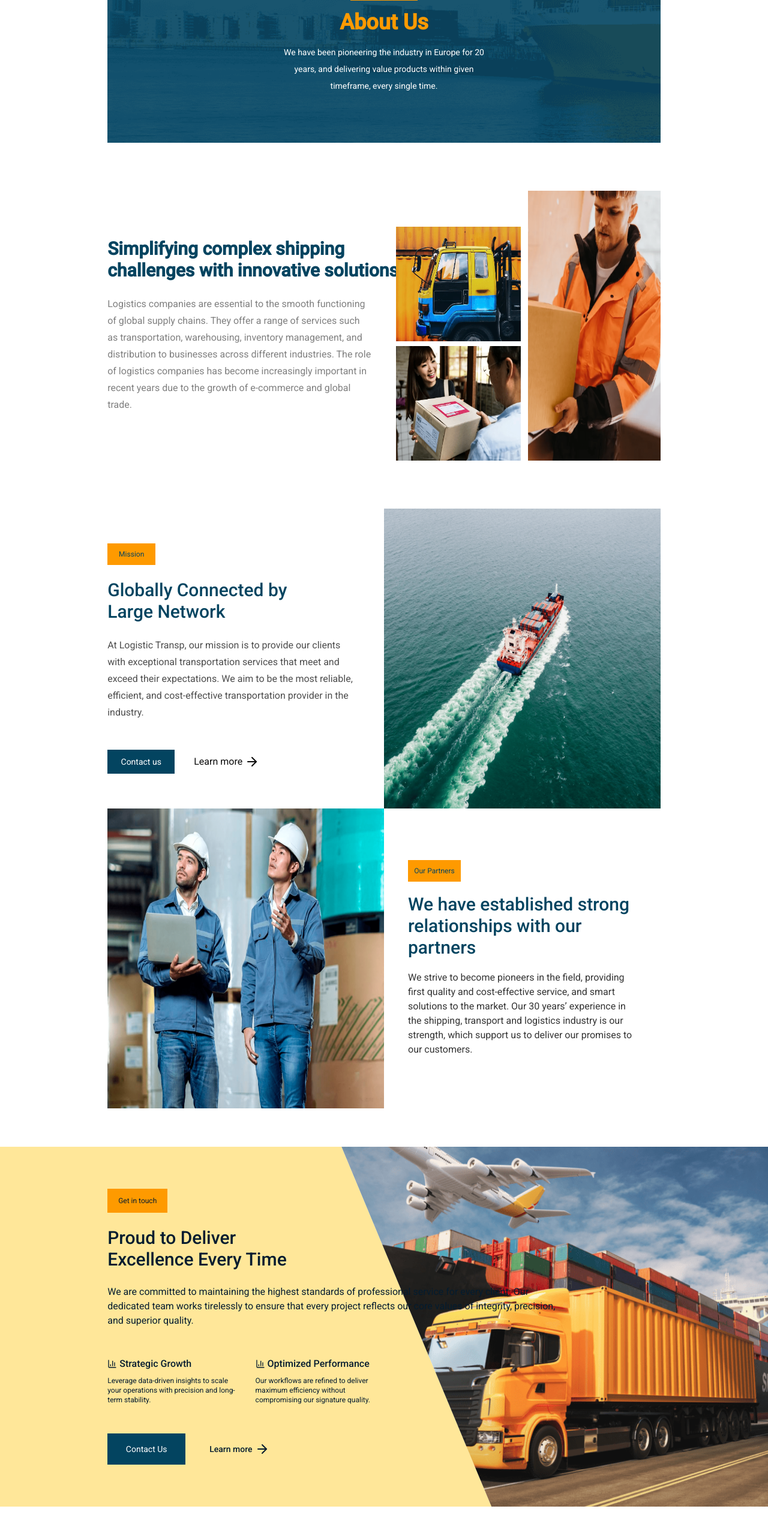
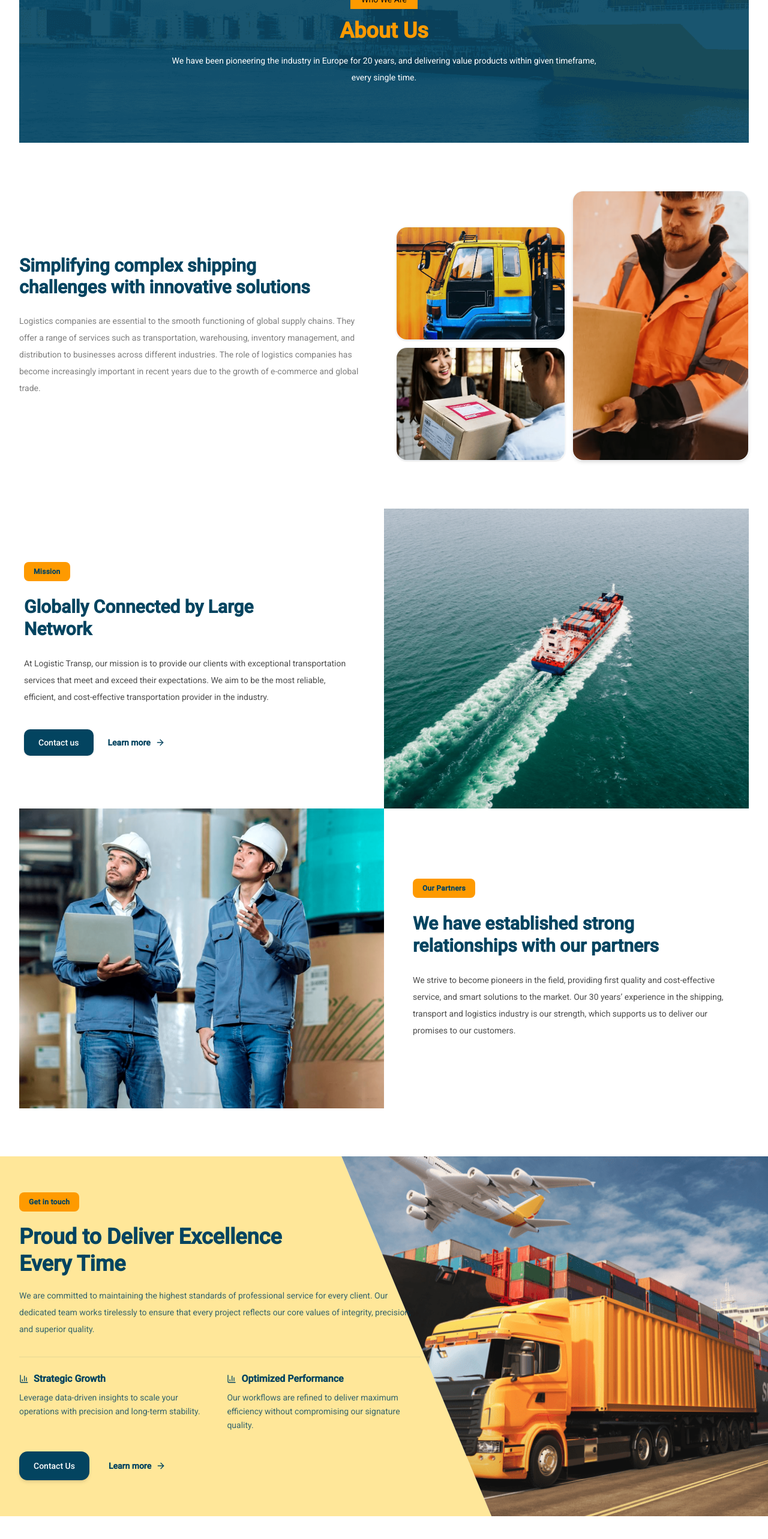
Before and after one commit to KellsCodes/cargolite, a Next.js app: page /about in a window 1280 px wide. Shown: the part 220-2786 px from the top of the page at 60% size. Built offline with nearby package versions, Linux system fonts and the light colour scheme.

Commit message:
feat: add mobile responsiveness to the about section layout

```diff
--- a/app/about/page.tsx
+++ b/app/about/page.tsx
@@ -12,7 +12,7 @@ export default function AboutPage() {
         <div className="p-0">
             <Layout>
                 <div
-                    className="w-[72vw] mx-auto h-[350px] bg-[#034460] flex flex-col items-center justify-center gap-y-4"
+                    className="w-[95vw] 2xl:w-[72vw] mx-auto h-[350px] bg-[#034460] flex flex-col items-center justify-center gap-y-4"
                     style={{
                         backgroundImage: 'url("/banner.png")',
                         backgroundSize: 'cover',
@@ -21,104 +21,157 @@ export default function AboutPage() {
                 >
                     <button className="h-8 w-28 flex items-center justify-center text-sm bg-chart-5">Who We Are</button>
                     <h1 className="text-4xl font-bold text-chart-5">About Us</h1>
-                    <p className="w-[40%] text-center text-white text-sm leading-7">
+                    <p className="w-[89%] md:w-[60%] w-[40%] text-center text-white text-sm leading-7">
                         We have been pioneering the industry in Europe for 20 years, and delivering value products within given timeframe, every single time.
                     </p>
                 </div>
 
-                <div className="grid grid-cols-2 w-[72vw] h-[450px] mx-auto my-20 gap-x-10">
-                    <div className="col-span-1 flex flex-col justify-center gap-y-6">
-                        <h2 className="text-3xl font-semibold text-[#034460] w-lg">
+                <div className="flex flex-col md:grid md:grid-cols-2 w-[95vw] 2xl:w-[72vw] h-auto md:h-[450px] mx-auto my-12 md:my-20 gap-y-12 md:gap-x-10">
+
+                    {/* Left Content Column */}
+                    <div className="flex flex-col justify-center gap-y-4 md:gap-y-6 text-center md:text-left">
+                        <h2 className="text-2xl lg:text-3xl font-semibold text-[#034460] max-w-lg mx-auto md:mx-0">
                             Simplifying complex shipping challenges with innovative solutions
                         </h2>
-                        <p className="text-md leading-7 text-black/50">
+                        <p className="text-sm md:text-md leading-6 md:leading-7 text-black/50 max-w-2xl mx-auto md:mx-0">
                             Logistics companies are essential to the smooth functioning of global supply chains. They offer a range of services such as transportation, warehousing, inventory management, and distribution to businesses across different industries. The role of logistics companies has become increasingly important in recent years due to the growth of e-commerce and global trade.
                         </p>
                     </div>
-                    <div className="col-span-1 h-full relative space-x-3">
-                        <div className="absolute bottom-0 left-0 right-[50%] top-15 flex flex-col gap-y-2">
-                            <div
-                                className="flex-1 min-h-0"
-                            >
-                                <img src="/img2-about.png" alt="." loading="lazy" className="h-full w-full contain" />
+
+                    {/* Right Image Composition Column */}
+                    <div className="grid grid-cols-2 gap-3 h-auto md:h-full md:relative md:flex md:gap-x-3 w-full group/container">
+
+                        {/* Left Stack Container (Image 2 and Image 3) */}
+                        <div className="col-span-1 flex flex-col gap-y-3 md:absolute md:bottom-0 md:left-0 md:right-[52%] md:top-15">
+                            {/* Image 2 */}
+                            <div className="aspect-[4/3] md:aspect-auto md:flex-1 min-h-0 rounded-2xl overflow-hidden border border-slate-100 shadow-sm">
+                                <img
+                                    src="/img2-about.png"
+                                    alt="Logistics operations"
+                                    loading="lazy"
+                                    className="h-full w-full object-cover transition-transform duration-700 ease-out hover:scale-110"
+                                />
                             </div>
-                            <div
-                                className="flex-1 min-h-0"
-                            >
-                                <img src="/img3-about.png" alt="." loading="lazy" className="h-full w-full contain" />
+                            {/* Image 3 */}
+                            <div className="aspect-[4/3] md:aspect-auto md:flex-1 min-h-0 rounded-2xl overflow-hidden border border-slate-100 shadow-sm">
+                                <img
+                                    src="/img3-about.png"
+                                    alt="Warehouse storage"
+                                    loading="lazy"
+                                    className="h-full w-full object-cover transition-transform duration-700 ease-out hover:scale-110"
+                                />
                             </div>
                         </div>
-                        <div
-                            className="absolute right-0 bottom-0 top-0 left-[50%]"
-                        >
-                            <img src="/img1-about.png" alt="." loading="lazy" className="h-full w-full contain" />
+
+                        {/* Right Feature Container (Image 1) */}
+                        <div className="col-span-1 aspect-[2/3] md:aspect-auto md:absolute md:right-0 md:bottom-0 md:top-0 md:left-[50%] rounded-2xl overflow-hidden border border-slate-100 shadow-md">
+                            <img
+                                src="/img1-about.png"
+                                alt="Global shipping infrastructure"
+                                loading="lazy"
+                                className="h-full w-full object-cover transition-transform duration-700 ease-out hover:scale-110"
+                            />
                         </div>
                     </div>
                 </div>
 
-                <div className="w-[72vw] mx-auto grid grid-cols-2 my-16">
-                    <div className="h-[500px] col-span-1 flex flex-col justify-center gap-y-6">
-                        <button className="bg-chart-5 text-xs w-20 h-9 text-[#034460]">Mission</button>
-                        <h2 className="text-3xl font-medium w-xs text-[#034460]">Globally Connected by Large Network</h2>
-                        <p className="w-[90%] leading-7 text-black/70">
+
+
+                <div className="w-[95vw] 2xl:w-[72vw] mx-auto grid grid-cols-1 lg:grid-cols-2 my-12 lg:my-20 gap-y-12 lg:gap-y-0">
+
+                    {/* section 1: Mission Text */}
+                    <div className="h-auto lg:h-[500px] flex flex-col justify-center gap-y-4 lg:gap-y-6 text-center lg:text-left order-1 px-2 lg:pr-12">
+                        <div>
+                            <span className="inline-flex items-center justify-center bg-chart-5 text-xs font-semibold px-4 py-2 text-[#034460] rounded-md tracking-wide">
+                                Mission
+                            </span>
+                        </div>
+                        <h2 className="text-2xl md:text-3xl font-semibold text-[#034460] max-w-md mx-auto lg:mx-0 leading-tight">
+                            Globally Connected by Large Network
+                        </h2>
+                        <p className="text-sm md:text-md leading-7 text-black/70 max-w-xl mx-auto lg:mx-0">
                             At Logistic Transp, our mission is to provide our clients with exceptional transportation services that meet and exceed their expectations. We aim to be the most reliable, efficient, and cost-effective transportation provider in the industry.
                         </p>
 
-                        <div className="flex items-center gap-x-8 mt-6">
-                            <Link href={"/contact-us"}>
-                                <button className="h-10 w-28 bg-[#034460] text-white text-sm cursor-pointer hover:bg-chart-5 transition-all duration-500 ease-in-out">
+                        <div className="flex items-center justify-center lg:justify-start gap-x-6 mt-4">
+                            <Link href="/contact-us">
+                                <button className="h-11 px-6 bg-[#034460] text-white text-sm font-medium rounded-lg cursor-pointer hover:bg-chart-5 hover:text-[#034460] transition-all duration-300 shadow-sm">
                                     Contact us
                                 </button>
                             </Link>
-                            <Link href={"/about"}>
-                                <button className="flex items-center gap-x-1 group cursor-pointer">
+                            <Link href="/about">
+                                <button className="flex items-center gap-x-2 text-sm font-semibold text-[#034460] group cursor-pointer py-2">
                                     Learn more
-                                    <ArrowRight className="transition-transform duration-300 group-hover:rotate-[-30deg]" />
+                                    <ArrowRight className="w-4 h-4 transition-transform duration-300 group-hover:rotate-[-30deg]" />
                                 </button>
                             </Link>
                         </div>
                     </div>
-                    <div className="h-[500px] col-span-1">
-                        <img src="/img-about-1.png" alt="." className="w-full h-full contain" loading="lazy" />
+
+                    {/* section 2: Mission Image */}
+                    <div className="h-[280px] sm:h-[360px] lg:h-[500px] order-2 overflow-hidden rounded-2xl lg:rounded-none">
+                        <img
+                            src="/img-about-1.png"
+                            alt="Global logistics infrastructure network"
+                            className="w-full h-full object-cover select-none transition-transform duration-700 hover:scale-105"
+                            loading="lazy"
+                        />
                     </div>
-                    <div className="h-[500px] col-span-1">
-                        <img src="/img-about-2.png" alt="." className="w-full h-full contain" loading="lazy" />
+
+                    {/* section 3: Partners Image */}
+                    {/* On mobile, this stacks perfectly under the first image. On desktop, it stays on the left. */}
+                    <div className="h-[280px] sm:h-[360px] lg:h-[500px] order-4 lg:order-3 overflow-hidden rounded-2xl lg:rounded-none">
+                        <img
+                            src="/img-about-2.png"
+                            alt="Business collaboration and freight services"
+                            className="w-full h-full object-cover select-none transition-transform duration-700 hover:scale-105"
+                            loading="lazy"
+                        />
                     </div>
-                    <div className="h-[500px] col-span-1 p-10 flex flex-col justify-center gap-y-5">
-                        <button className="w-22 h-9 bg-chart-5 text-xs text-[#034460]">Our Partners</button>
-                        <h3 className="text-3xl font-medium text-[#034460]">We have established strong relationships with our partners</h3>
-                        <p className="text-md text-black/80">
-                            We strive to become pioneers in the field, providing first quality and cost-effective service, and smart solutions to the market. Our 30 years’ experience in the shipping, transport and logistics industry is our strength, which support us to deliver our promises to our customers.
+
+                    {/* section 4: Partners Text */}
+                    <div className="h-auto lg:h-[500px] flex flex-col justify-center gap-y-4 lg:gap-y-6 text-center lg:text-left order-3 lg:order-4 px-2 lg:pl-12">
+                        <div>
+                            <span className="inline-flex items-center justify-center bg-chart-5 text-xs font-semibold px-4 py-2 text-[#034460] rounded-md tracking-wide">
+                                Our Partners
+                            </span>
+                        </div>
+                        <h3 className="text-2xl md:text-3xl font-semibold text-[#034460] max-w-md mx-auto lg:mx-0 leading-tight">
+                            We have established strong relationships with our partners
+                        </h3>
+                        <p className="text-sm md:text-md leading-7 text-black/70 max-w-xl mx-auto lg:mx-0">
+                            We strive to become pioneers in the field, providing first quality and cost-effective service, and smart solutions to the market. Our 30 years’ experience in the shipping, transport and logistics industry is our strength, which supports us to deliver our promises to our customers.
                         </p>
                     </div>
                 </div>
 
+
                 <GetInTouch />
 
                 {/* Team */}
-                <div className="w-[72vw] mx-auto my-16 space-y-6 mt-26">
-                    <h3 className="text-5xl font-bold">Meet Our Team</h3>
+                <div className="w-[95vw] 2xl:w-[72vw] mx-auto my-16 space-y-6 lg:mt-26">
+                    <h3 className="text-2xl lg:text-5xl font-bold">Meet Our Team</h3>
                     <p className="text-md w-md text-black/50 mb-11">Welcome to our transportation services agency. We are the best at our transportation service ever</p>
                     <TeamGrid />
                 </div>
-                <div className="h-38 bg-[#E0F0F6]" />
+                <div className="h-25 bg-[#E0F0F6]" />
 
                 {/* Testimonials */}
-                <div className="w-[72vw] mx-auto space-y-7 my-18">
-                    <h3 className="text-5xl font-bold text-[#034460]">Testimonials</h3>
-                    <p className="text-md w-md text-black/50">See what our clients say about how our data-driven logistics and seamless integration have transformed their supply chains and unlocked consistent growth.</p>
+                <div className="w-[95vw] 2xl:w-[72vw] mx-auto space-y-7 my-18">
+                    <h3 className="text-2xl lg:text-5xl font-bold text-[#034460]">Testimonials</h3>
+                    <p className="text-md w-full lg:w-3/4 xl:w-2/4 text-black/50">See what our clients say about how our data-driven logistics and seamless integration have transformed their supply chains and unlocked consistent growth.</p>
                     <ReviewSlider />
                 </div>
 
                 {/* Contact */}
-                <div className="w-[72vw] mx-auto py-16 px-12 bg-[#FFE799] space-y-8">
-                    <h3 className="text-3xl font-bold text-[#034460]">Get in Touch</h3>
-                    <div className="grid grid-cols-5 gap-x-3">
-                        <ContactForm className="col-span-2 grid grid-cols-2 gap-y-5 gap-x-2" />
-                        <div className="bg-white p-[2px] rounded-xs col-span-2">
+                <div className="w-[95vw] 2xl:w-[72vw] mx-auto py-5 lg:py-16 px-5 xl:px-12 bg-[#FFE799] space-y-8">
+                    <h3 className="text-xl lg:text-3xl font-bold text-[#034460]">Get in Touch</h3>
+                    <div className="grid grid-cols-1 md:grid-cols-2 2xl:grid-cols-5 gap-y-3 md:gap-y-0 md:gap-x-3">
+                        <ContactForm className="2xl:col-span-2 grid grid-cols-2 gap-y-5 gap-x-2" />
+                        <div className="hidden md:block bg-white p-[2px] rounded-xs 2xl:col-span-2">
                             <GoogleMaps />
                         </div>
-                        <div className="p-0 flex flex-col gap-y-8 col-span-1">
+                        <div className="p-0 hidden 2xl:flex flex-col gap-y-8 col-span-1">
                             <div className="flex items-center gap-x-3">
                                 <div className="min-h-14 min-w-14 bg-chart-5/80 rounded-full flex items-center justify-center">
                                     <img src="/address.png" alt="." loading="lazy" />
--- a/app/components/GetInTouch.tsx
+++ b/app/components/GetInTouch.tsx
@@ -3,13 +3,13 @@ import Link from "next/link";
 
 export default function GetInTouch() {
     return (
-        <div className="relative h-[600px] w-full mt-12">
+        <div className="relative h-auto lg:h-[600px] w-full mt-12 bg-[#FFE799] lg:bg-transparent overflow-hidden">
             <div
-                className="absolute left-0 top-0 bottom-0 w-[64%] bg-[#FFE799]"
+                className="hidden lg:block absolute left-0 top-0 bottom-0 w-[64%] bg-[#FFE799]"
                 style={{ clipPath: 'polygon(0 0, calc(100% - 250px) 0, 100% 100%, 0 100%)' }}
             />
             <div
-                className="absolute right-0 top-0 bottom-0 w-[calc(36%+250px)]"
+                className="hidden lg:block absolute right-0 top-0 bottom-0 w-[calc(36%+250px)]"
                 style={{
                     clipPath: 'polygon(0 0, 100% 0, 100% 100%, 250px 100%)',
                     backgroundImage: 'url("/port.png")',
@@ -17,33 +17,74 @@ export default function GetInTouch() {
                     backgroundPosition: 'center'
                 }}
             />
-            <div className="relative z-10 w-[72vw] mx-auto space-y-6 text-header-top flex flex-col h-full justify-center">
-                <button className="text-xs p-3 bg-chart-5 w-[100px] no-pointer-cursor">Get in touch</button>
-                <h3 className="text-3xl font-medium w-xs">Proud to Deliver Excellence Every Time</h3>
-                <p className="w-3xl text-md">We are committed to maintaining the highest standards of professional service for every client. Our dedicated team works tirelessly to ensure that every project reflects our core values of integrity, precision, and superior quality.</p>
-                <div className="w-[50%] grid grid-cols-2 gap-x-8 mt-6">
+
+            <div
+                className="block lg:hidden w-full h-[240px] sm:h-[320px]"
+                style={{
+                    backgroundImage: 'url("/port.png")',
+                    backgroundSize: 'cover',
+                    backgroundPosition: 'center'
+                }}
+            />
+
+            {/* Main Content Layout Container */}
+            <div className="relative z-10 w-[95vw] 2xl:w-[72vw] mx-auto py-12 lg:py-0 flex flex-col h-full justify-center text-[#034460]">
+
+                {/* Section Badge */}
+                <div>
+                    <span className="inline-flex items-center justify-center text-xs font-semibold px-4 py-2 bg-chart-5 text-[#034460] rounded-md tracking-wide select-none">
+                        Get in touch
+                    </span>
+                </div>
+
+                {/* Main Headings */}
+                <h3 className="text-2xl md:text-3xl lg:text-4xl font-semibold max-w-md mt-5 leading-tight">
+                    Proud to Deliver Excellence Every Time
+                </h3>
+
+                <p className="max-w-2xl text-sm md:text-md leading-7 text-[#034460]/80 mt-4">
+                    We are committed to maintaining the highest standards of professional service for every client. Our dedicated team works tirelessly to ensure that every project reflects our core values of integrity, precision, and superior quality.
+                </p>
+
+                {/* Sub-features */}
+                <div className="w-full lg:w-[55%] grid grid-cols-1 sm:grid-cols-2 gap-6 mt-8 border-t border-[#034460]/10 pt-6">
                     <div className="space-y-2">
-                        <p className="flex items-center gap-x-1 font-medium"><ChartColumn className="w-4" /><span>Strategic Growth</span></p>
-                        <p className="text-xs">Leverage data-driven insights to scale your operations with precision and long-term stability.</p>
+                        <p className="flex items-center gap-x-2 font-semibold text-sm md:text-base">
+                            <ChartColumn className="w-4 h-4 text-[#034460]" />
+                            <span>Strategic Growth</span>
+                        </p>
+                        <p className="text-xs md:text-sm text-[#034460]/80 leading-relaxed">
+                            Leverage data-driven insights to scale your operations with precision and long-term stability.
+                        </p>
                     </div>
+
                     <div className="space-y-2">
-                        <p className="flex items-center gap-x-1 font-medium"><ChartColumn className="w-4" /><span>Optimized Performance</span></p>
-                        <p className="text-xs">Our workflows are refined to deliver maximum efficiency without compromising our signature quality.</p>
+                        <p className="flex items-center gap-x-2 font-semibold text-sm md:text-base">
+                            <ChartColumn className="w-4 h-4 text-[#034460]" />
+                            <span>Optimized Performance</span>
+                        </p>
+                        <p className="text-xs md:text-sm text-[#034460]/80 leading-relaxed">
+                            Our workflows are refined to deliver maximum efficiency without compromising our signature quality.
+                        </p>
                     </div>
                 </div>
 
-                <div className="mt-6 flex items-center gap-x-10">
+                {/* Action Links & Triggers */}
+                <div className="mt-8 flex items-center gap-x-8">
                     <Link href="/contact-us">
-                        <button className="bg-[#034460] hover:bg-[#FEC201] transition-all duration-500 ease-in-out text-white text-sm p-4 w-[130px] cursor-pointer">Contact Us</button>
+                        <button className="bg-[#034460] hover:bg-[#023348] text-white text-sm font-medium h-12 px-6 rounded-xl shadow-md transition-all duration-300 cursor-pointer">
+                            Contact Us
+                        </button>
                     </Link>
-                    <Link href="/about" className="text-sm font-medium">
-                        <button className="flex items-center gap-x-1 group cursor-pointer">
+                    <Link href="/about">
+                        <button className="flex items-center gap-x-2 text-sm font-semibold text-[#034460] group cursor-pointer py-2">
                             Learn more
-                            <ArrowRight className="transition-transform duration-300 group-hover:rotate-[-30deg]" />
+                            <ArrowRight className="w-4 h-4 transition-transform duration-300 group-hover:rotate-[-30deg]" />
                         </button>
                     </Link>
                 </div>
+
             </div>
         </div>
-    )
+    );
 }
```
Also changed, not shown: app/components/ReviewSlider.tsx (+14 -7 lines).
